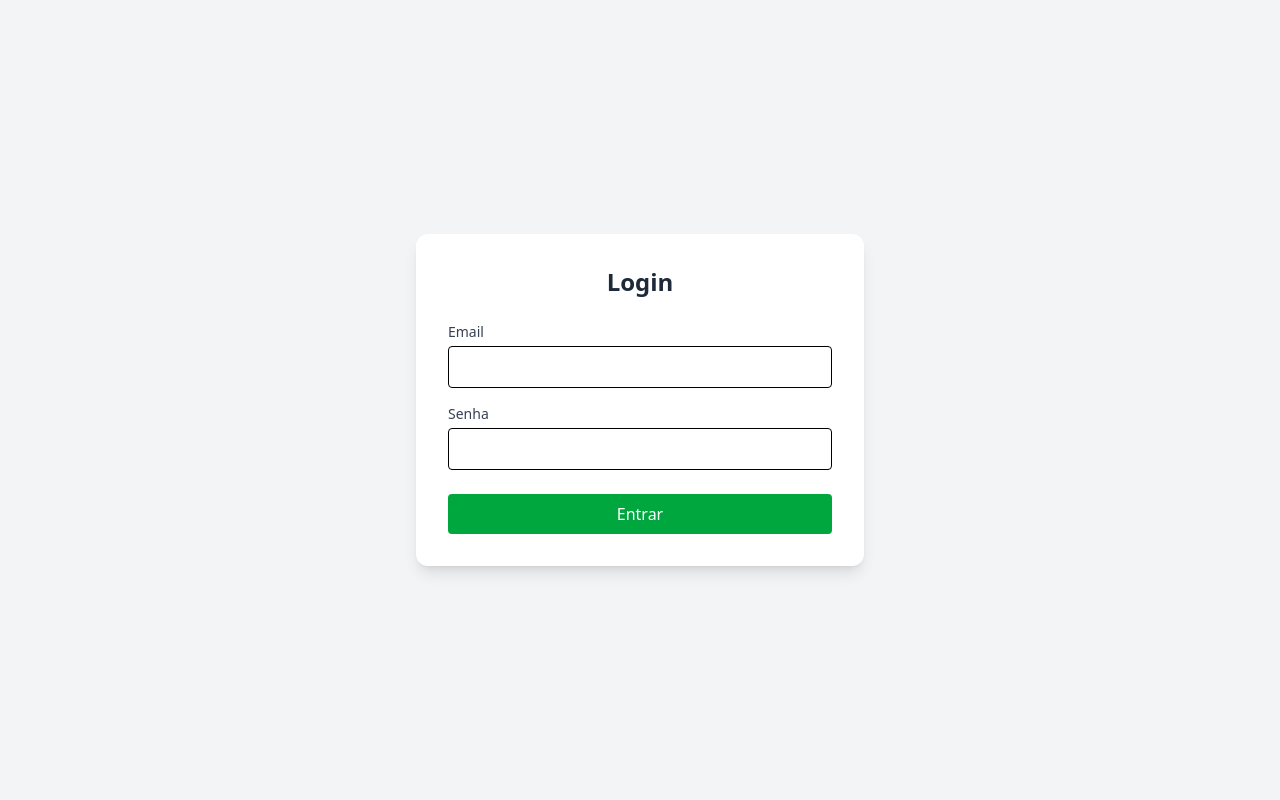
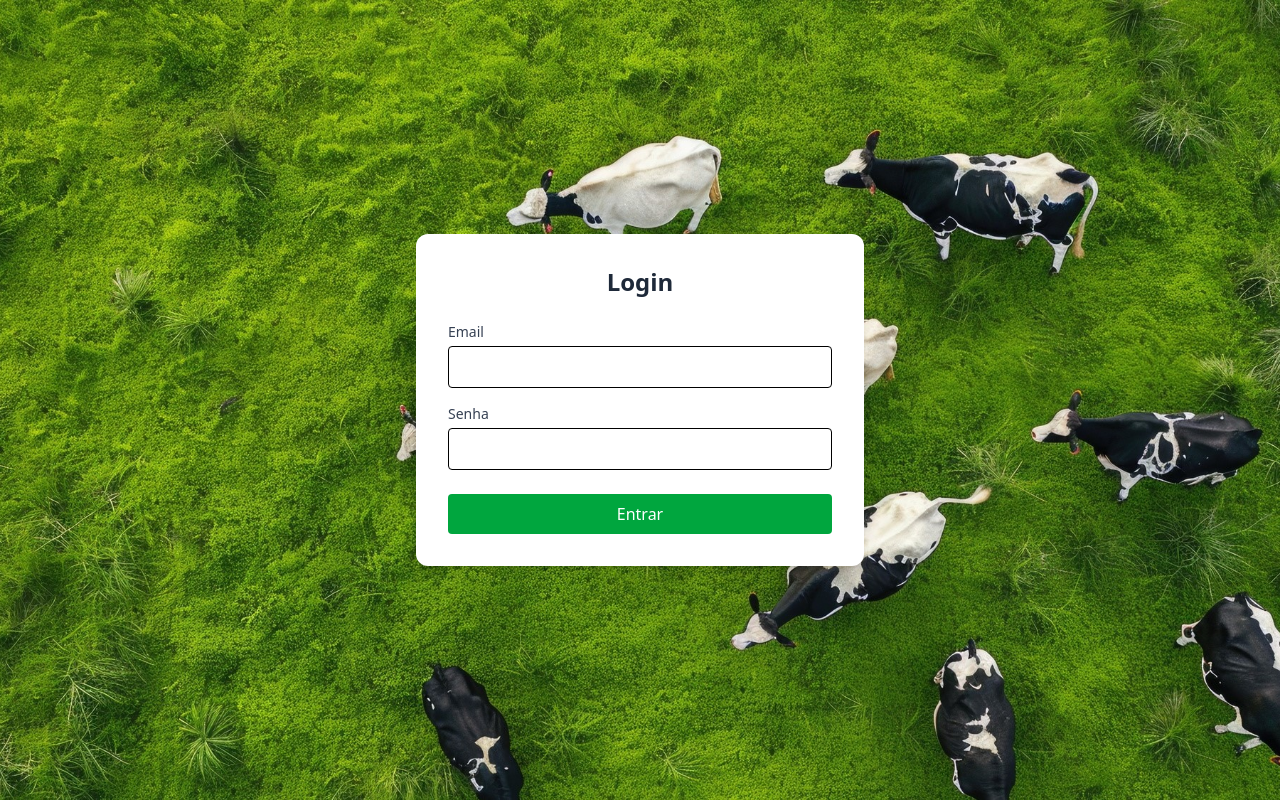
Before and after one commit to EdsonFAS/GestaoAgro-Vue, a Vue app in the folder Gestao_Agro/: page /login in a window 1280 px wide. Built offline with nearby package versions, Linux system fonts and the light colour scheme; what @phosphor-icons/vue would draw is missing.

Commit message:
colocando imagem no bg login

```diff
--- a/Gestao_Agro/src/views/Animal.vue
+++ b/Gestao_Agro/src/views/Animal.vue
@@ -15,7 +15,7 @@
         <div class="flex items-center justify-between">
           <div>
             <p class="text-gray-500">Total de Animais</p>
-            <h3 class="text-2xl font-bold text-green-600"></h3>
+            <h3 class="text-2xl font-bold text-green-600">{{ animais.length }}</h3>
           </div>
           <div class="bg-green-100 p-3 rounded-full">
             <svg xmlns="http://www.w3.org/2000/svg" class="h-6 w-6 text-green-600" fill="none" viewBox="0 0 24 24" stroke="currentColor">
@@ -194,11 +194,11 @@
       <div class="flex justify-center gap-6">
         <div class="w-[44%]">
           <label class="font-bold block" for="origem_paterna">Identificador Paterna:</label>
-          <input class="w-full font-semibold bg-white drop-shadow-sm h-9 px-4 focus:border-green-600 focus:border-[2px] focus:outline-none border border-gray-500/50 rounded-md mb-1" type="text" id="origem_paterna"  required />
+          <input class="w-full font-semibold bg-white drop-shadow-sm h-9 px-4 focus:border-green-600 focus:border-[2px] focus:outline-none border border-gray-500/50 rounded-md mb-1" type="text" id="origem_paterna" v-model="animal.IdPaterno"  required />
         </div>
         <div class="w-[44%]">
           <label class="font-bold block" for="origem_materna">Identificador Materna:</label>
-          <input class="w-full  font-semibold bg-white drop-shadow-sm h-9 px-4 focus:border-green-600 focus:border-[2px] focus:outline-none border border-gray-500/50 rounded-md mb-1" type="text" id="origem_materna"  required />
+          <input class="w-full  font-semibold bg-white drop-shadow-sm h-9 px-4 focus:border-green-600 focus:border-[2px] focus:outline-none border border-gray-500/50 rounded-md mb-1" type="text" id="origem_materna" v-model="animal.IdMatriz" required />
         </div>
       </div>
       <button  class="w-48 self-center font-semibold justify-center bg-green-600 text-white px-4 py-2 rounded-lg hover:bg-green-700 flex items-center cursor-pointer" type="submit"> {{ modoEdicao ? 'Salvar alterações' : 'Cadastrar' }}</button>
--- a/Gestao_Agro/src/views/login.vue
+++ b/Gestao_Agro/src/views/login.vue
@@ -1,5 +1,5 @@
 <template>
-  <div class="min-h-screen flex items-center justify-center bg-gray-100">
+  <div class="min-h-screen flex items-center justify-center bg-[url('/bg-login.jpg')] bg-cover bg-center">
     <div class="bg-white shadow-lg rounded-xl p-8 w-full max-w-md">
       <h1 class="text-2xl font-bold mb-6 text-center text-gray-800">Login</h1>
       <form @submit.prevent="handleLogin">
```
Also changed, not shown: Gestao_Agro/public/bg-login.jpg (added).
